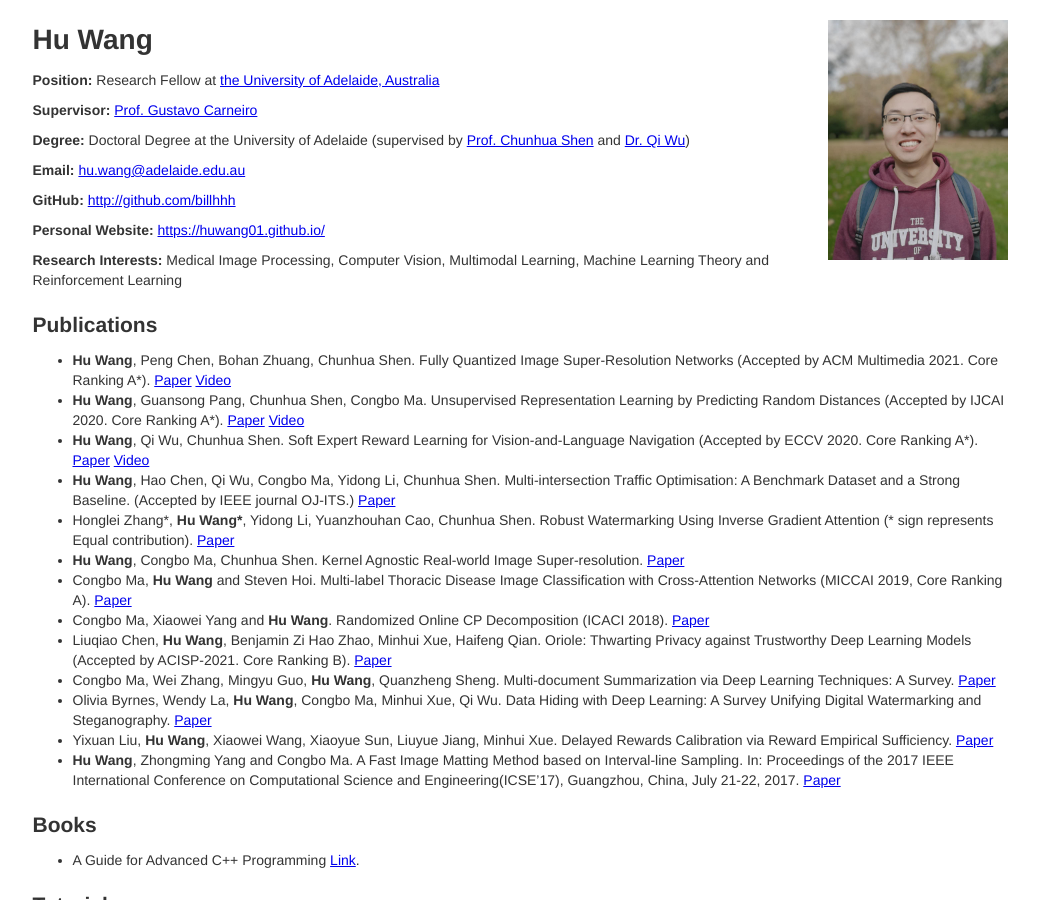
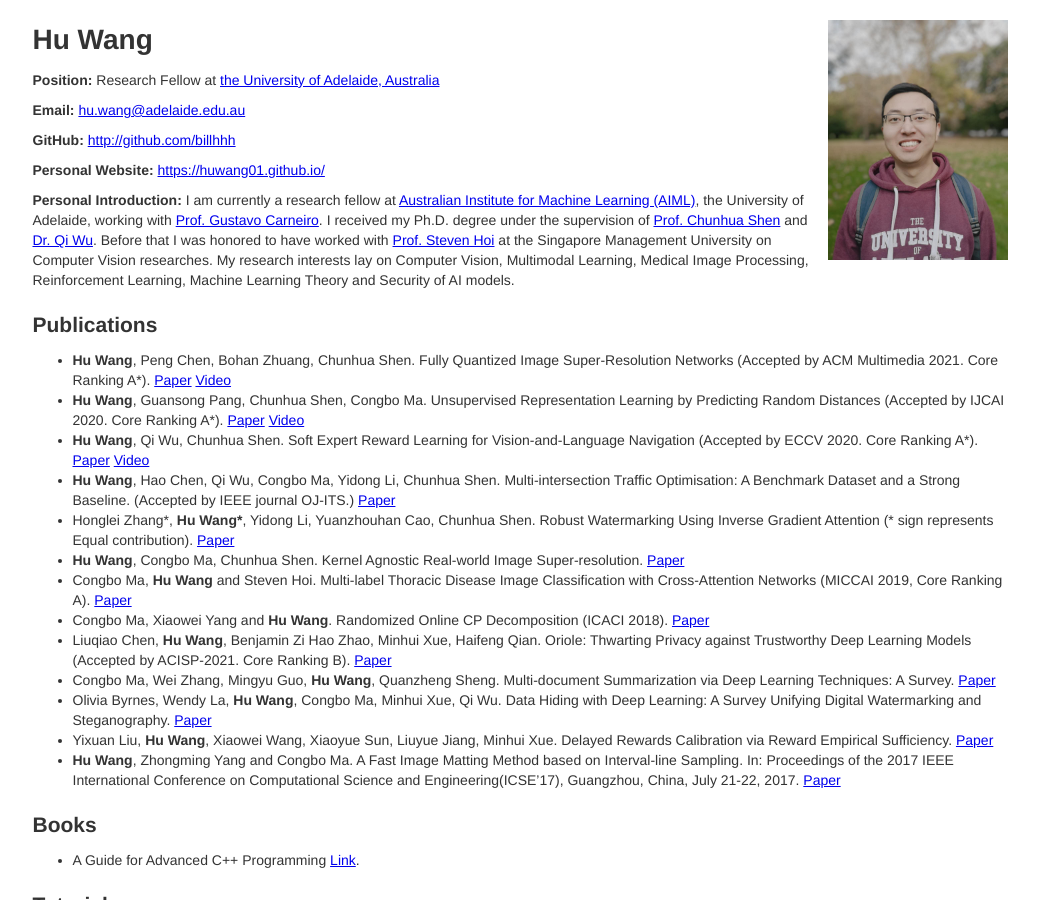
Before and after one commit to billhhh/whblog-omega, a Jekyll site: the page res/index.html, which Jekyll copies as it is, in a window 1280 px wide and 900 px high. Shown: the whole window, without its empty margins (120-1159 px from the left). Built offline with Jekyll 4.4.1, drawn with Linux system fonts in a browser that asks for light colours.

Commit message:
Update index.html

```diff
--- a/res/index.html
+++ b/res/index.html
@@ -17,14 +17,6 @@
       Research Fellow at <a href = "https://www.adelaide.edu.au/aiml/our-people#aiml-students">the University of Adelaide, Australia</a>
       </p>
       <p>
-        <strong>Supervisor:</strong>
-        <span><a href='https://cs.adelaide.edu.au/~carneiro/'>Prof. Gustavo Carneiro</a></span>
-      </p>
-      <p>
-	<strong>Degree:</strong>
-        <span>Doctoral Degree at the University of Adelaide (supervised by <a href='http://cs.adelaide.edu.au/~chhshen/'>Prof. Chunhua Shen</a> and <a href='http://www.qi-wu.me/'>Dr. Qi Wu</a>)</span>
-      </p>
-      <p>
         <strong>Email:</strong>
         <a href="mailto:hu.wang@adelaide.edu.au">hu.wang@adelaide.edu.au</a>
       </p>
@@ -32,17 +24,13 @@
         <strong>GitHub:</strong>
         <a href="http://github.com/billhhh">http://github.com/billhhh</a>
       </p>
-<!-- 	  <p>
-        <strong>CSDN Tech Blog:</strong>
-        <a href="https://huwang.blog.csdn.net/">https://huwang.blog.csdn.net/</a> (Ranked 300+th in more than 31,000,000 users)
-      </p> -->
-	  <p>
+      <p>
         <strong>Personal Website:</strong>
-        <a href="https://huwang01.github.io/">https://huwang01.github.io/</a>
+        <a href="https://huwang01.github.io">https://huwang01.github.io/</a>
       </p>
       <p>
-        <strong>Research Interests:</strong>
-        Medical Image Processing, Computer Vision, Multimodal Learning, Machine Learning Theory and Reinforcement Learning
+        <strong>Personal Introduction:</strong>
+        I am currently a research fellow at <a href='https://www.adelaide.edu.au/aiml/'> Australian Institute for Machine Learning (AIML)</a>, the University of Adelaide, working with <a href='https://cs.adelaide.edu.au/~carneiro/'>Prof. Gustavo Carneiro</a>. I received my Ph.D. degree under the supervision of <a href='https://cshen.github.io/'>Prof. Chunhua Shen</a> and <a href='http://www.qi-wu.me/'>Dr. Qi Wu</a>. Before that I was honored to have worked with <a href='https://sites.google.com/view/stevenhoi/home'>Prof. Steven Hoi</a> at the Singapore Management University on Computer Vision researches. My research interests lay on Computer Vision, Multimodal Learning, Medical Image Processing, Reinforcement Learning, Machine Learning Theory and Security of AI models.
       </p>
       </p>
 
```
